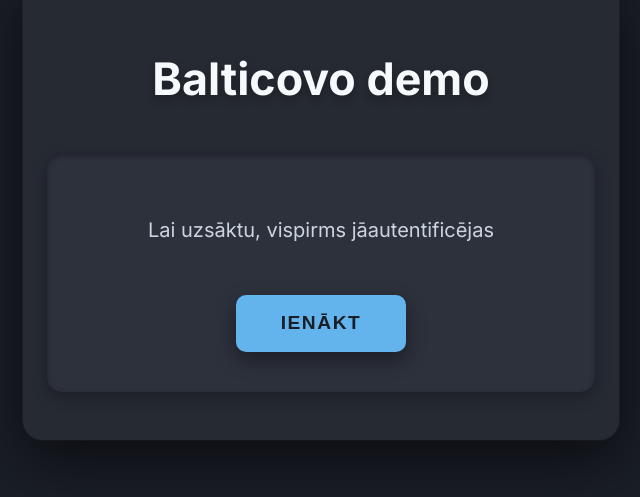
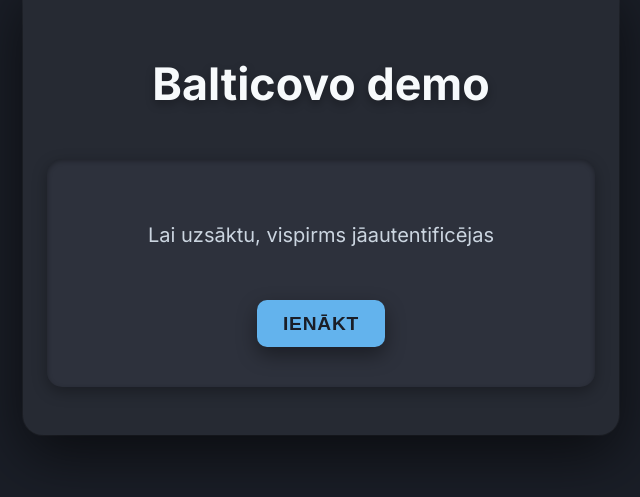
Before and after one commit to andrisribens/bot, a React (Create React App) app: page / in a window 1280 px wide. Shown: the part 193-690 px from the top of the page, without its empty margins (319-959 px from the left). Built offline with nearby package versions, Linux system fonts and the light colour scheme; no server answers; a web font is replaced by a local one.

Commit message:
style: tighten button spacing

```diff
--- a/src/index.css
+++ b/src/index.css
@@ -125,7 +125,7 @@ body {
 }
 
 .button {
-  padding: 1.1rem 2.8rem;
+  padding: 0.8rem 1.6rem;
   font-size: 1.2rem;
   font-weight: 600;
   border-radius: 10px;
@@ -134,7 +134,7 @@ body {
   transition: all 0.3s cubic-bezier(0.25, 0.8, 0.25, 1);
   box-shadow: 0 8px 20px rgba(0, 0, 0, 0.4);
   text-transform: uppercase;
-  letter-spacing: 0.08em;
+  letter-spacing: 0.04em;
   outline: none;
 }
 
```
